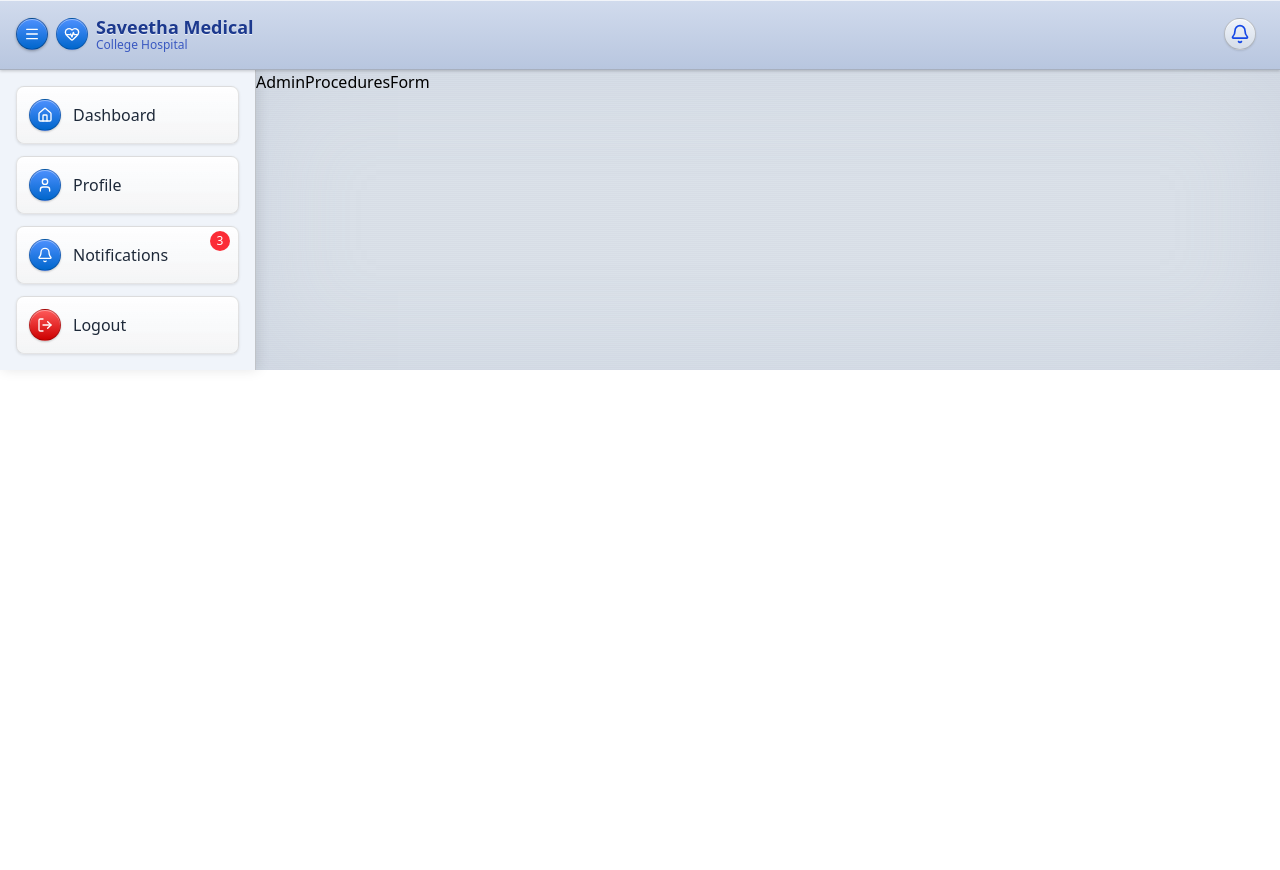
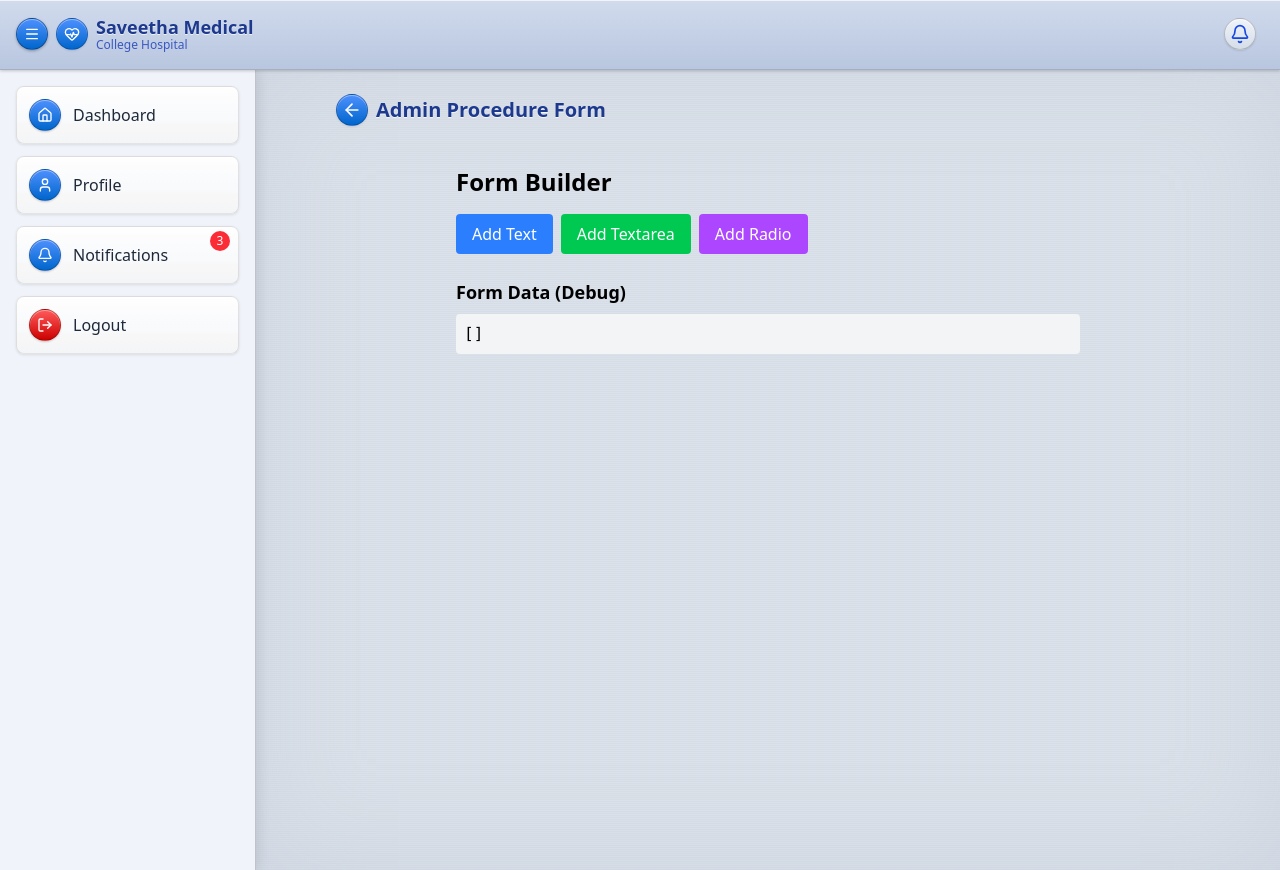
Before and after one commit to Mukunthan-A-R/simats-medical-client, a React (Vite) app: page /admin/procedure/form/1 in a window 1280 px wide. Before the commit the page ends 800 px from the top, so only its background shows below. Built offline with nearby package versions, Linux system fonts and the light colour scheme.

Commit message:
admin form

```diff
--- /dev/null
+++ b/src/components/admin/form/FormBuilder.jsx
@@ -0,0 +1,147 @@
+// File: FormBuilder.jsx
+import React, { useState } from "react";
+
+// Field Component
+const Field = ({ field, updateField, removeField }) => {
+  const handleOptionChange = (index, value) => {
+    const newOptions = [...field.options];
+    newOptions[index] = value;
+    updateField(field.id, "options", newOptions);
+  };
+
+  const addOption = () => {
+    updateField(field.id, "options", [
+      ...field.options,
+      `Option ${field.options.length + 1}`,
+    ]);
+  };
+
+  return (
+    <div className="border border-gray-300 rounded p-4 mb-4 bg-white shadow-sm">
+      <div className="flex justify-between items-center mb-2">
+        <input
+          type="text"
+          placeholder="Field Label"
+          value={field.label}
+          onChange={(e) => updateField(field.id, "label", e.target.value)}
+          className="border p-2 rounded w-full mr-4 focus:outline-none focus:ring-2 focus:ring-blue-400"
+        />
+        <button
+          onClick={() => removeField(field.id)}
+          className="text-red-500 hover:text-red-700 font-bold"
+        >
+          Delete
+        </button>
+      </div>
+
+      {field.type === "text" && (
+        <input
+          type="text"
+          disabled
+          placeholder="Text Input"
+          className="border p-2 rounded w-full bg-gray-100"
+        />
+      )}
+
+      {field.type === "textarea" && (
+        <textarea
+          disabled
+          placeholder="Textarea"
+          className="border p-2 rounded w-full bg-gray-100"
+        />
+      )}
+
+      {field.type === "radio" && (
+        <div>
+          {field.options.map((opt, idx) => (
+            <div key={idx} className="flex items-center mb-1">
+              <input type="radio" disabled className="mr-2" />
+              <input
+                type="text"
+                value={opt}
+                onChange={(e) => handleOptionChange(idx, e.target.value)}
+                className="border p-1 rounded w-full focus:outline-none focus:ring-2 focus:ring-blue-400"
+              />
+            </div>
+          ))}
+          <button
+            onClick={addOption}
+            className="text-blue-500 hover:text-blue-700 text-sm mt-1"
+          >
+            + Add Option
+          </button>
+        </div>
+      )}
+    </div>
+  );
+};
+
+// Main Form Builder Component
+const FormBuilder = () => {
+  const [fields, setFields] = useState([]);
+
+  const addField = (type) => {
+    setFields([
+      ...fields,
+      {
+        id: Date.now(),
+        type,
+        label: "",
+        options: type === "radio" ? ["Option 1"] : [],
+      },
+    ]);
+  };
+
+  const updateField = (id, key, value) => {
+    setFields(fields.map((f) => (f.id === id ? { ...f, [key]: value } : f)));
+  };
+
+  const removeField = (id) => {
+    setFields(fields.filter((f) => f.id !== id));
+  };
+
+  return (
+    <div className="max-w-2xl mx-auto p-6">
+      <h1 className="text-2xl font-bold mb-4">Form Builder</h1>
+
+      <div className="flex space-x-2 mb-6">
+        <button
+          onClick={() => addField("text")}
+          className="bg-blue-500 text-white px-4 py-2 rounded hover:bg-blue-600"
+        >
+          Add Text
+        </button>
+        <button
+          onClick={() => addField("textarea")}
+          className="bg-green-500 text-white px-4 py-2 rounded hover:bg-green-600"
+        >
+          Add Textarea
+        </button>
+        <button
+          onClick={() => addField("radio")}
+          className="bg-purple-500 text-white px-4 py-2 rounded hover:bg-purple-600"
+        >
+          Add Radio
+        </button>
+      </div>
+
+      <div>
+        {fields.map((field) => (
+          <Field
+            key={field.id}
+            field={field}
+            updateField={updateField}
+            removeField={removeField}
+          />
+        ))}
+      </div>
+
+      <h2 className="text-lg font-semibold mt-6 mb-2">Form Data (Debug)</h2>
+      <pre className="bg-gray-100 p-2 rounded">
+        {JSON.stringify(fields, null, 2)}
+      </pre>
+    </div>
+  );
+};
+
+export default FormBuilder;
--- a/src/pages/admin/AdminProceduresForm.jsx
+++ b/src/pages/admin/AdminProceduresForm.jsx
@@ -1,7 +1,39 @@
 import React from "react";
+import FormBuilder from "../../components/admin/form/FormBuilder";
+import { aquaButtonStyle, aquaGlossEffect } from "../../utils/constants";
+import { ArrowLeft } from "lucide-react";
+import { useNavigate } from "react-router-dom";
 
 const AdminProceduresForm = () => {
-  return <div>AdminProceduresForm</div>;
+  const navigate = useNavigate();
+
+  return (
+    <div className="min-h-screen px-2 sm:px-4 py-4 sm:py-6 max-w-4xl mx-auto">
+      {/* Title */}
+      <div className="flex flex-row items-center mb-4">
+        <button onClick={() => navigate(-1)}>
+          <div
+            className={`w-8 h-8 flex items-center justify-center rounded-full mr-2 ${aquaButtonStyle} ${aquaGlossEffect}`}
+            style={{
+              background: "linear-gradient(to bottom, #4d90fe, #0066cc)",
+              border: "1px solid rgba(0,0,0,0.2)",
+              boxShadow:
+                "0 1px 2px rgba(0,0,0,0.1), inset 0 1px 0 rgba(255,255,255,0.4)",
+            }}
+          >
+            <ArrowLeft className="h-5 w-5 text-white" />
+          </div>
+        </button>
+        <h1
+          className="text-lg md:text-xl font-semibold text-blue-900 leading-tight"
+          style={{ textShadow: "0 1px 0 rgba(255,255,255,0.7)" }}
+        >
+          Admin Procedure Form
+        </h1>
+      </div>
+      <FormBuilder></FormBuilder>
+    </div>
+  );
 };
 
 export default AdminProceduresForm;
```
